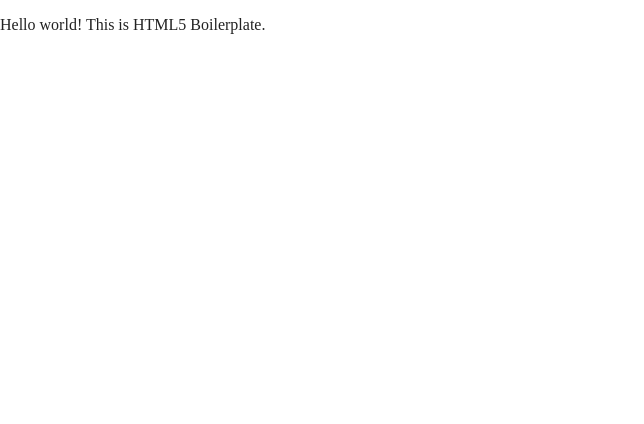
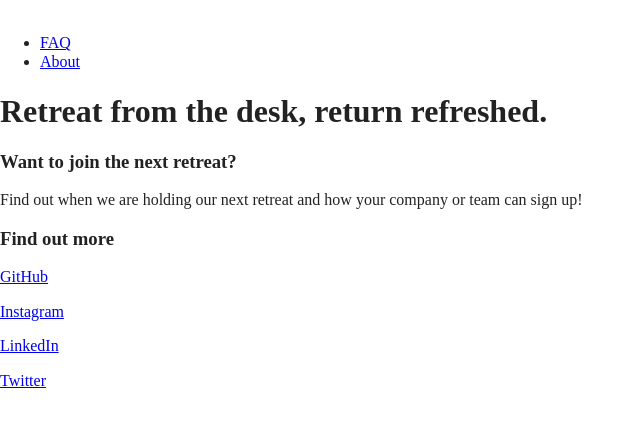
Before and after one commit to drichcodes/unplugged-retreat, a website built with Parcel: page index.html in a window 1280 px wide. Shown: the whole page, without its empty margins (0-644 px from the left). Built offline with nearby package versions, Linux system fonts and the light colour scheme.

Commit message:
Added global codeshell and social media links

```diff
--- a/index.html
+++ b/index.html
@@ -23,9 +23,57 @@
 </head>
 
 <body>
+  <header>
+    <div class="content-wrapper">
+      <a href="#"><img src="" alt=""></a>
+      <div class="header-divider"></div>
+      <nav>
+        <ul>
+          <li><a href="faq/index.html" target="_blank">FAQ</a></li>
+          <li><a href="about/index.html" target="_blank">About</a></li>
+        </ul>
+      </nav>
+    </div>
+  </header>
 
-  <!-- Add your site or application content here -->
-  <p>Hello world! This is HTML5 Boilerplate.</p>
+  <main>
+    <section class="hero-area">
+      <h1>Retreat from the desk, return refreshed.</h1>
+    </section>
+
+    <aside>
+      <div class="form-content">
+        <div class="form-description">
+          <h3>Want to join the next retreat?</h3>
+          <p>Find out when we are holding our next retreat and how your company or team can sign up!</p>
+        </div>
+
+        <div class="form">
+          <h3>Find out more</h3>
+        </div>
+      </div>
+    </aside>
+  </main>
+
+  <footer>
+    <div class="content-wrapper">
+      <div class="footer-content">
+        <div class="contact">
+          <address></address>
+        </div>
+        <div class="social">
+          <div class="social-icons">
+            <p><a href="https://github.com/drichcodes" target="_blank">GitHub</a></p>
+            <p><a href="https://www.instagram.com/drichcodes/" target="_blank">Instagram</a></p>
+            <p><a href="https://www.linkedin.com/in/drich-confesor-056071210/" target="_blank">LinkedIn</a></p>
+            <p><a href="https://twitter.com/drichcodes" target="_blank">Twitter</a></p>
+          </div>
+        </div>
+      </div>
+    </div>
+    <div class="copyright"></div>
+  </footer>
+
   <script src="../js/vendor/modernizr-3.11.2.min.js"></script>
   <script src="../js/plugins.js"></script>
   <script src="../js/main.js"></script>
```
Also changed, not shown: about/index.html (+35 -2 lines), faq/index.html (+36 -3 lines).
